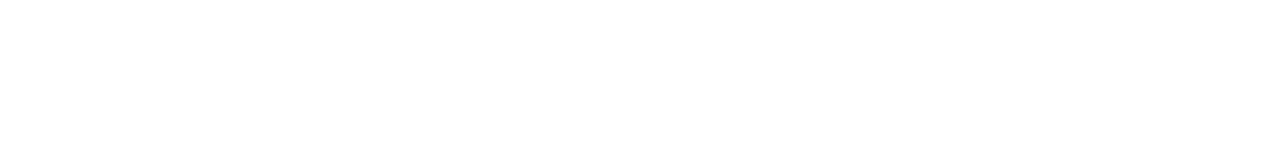
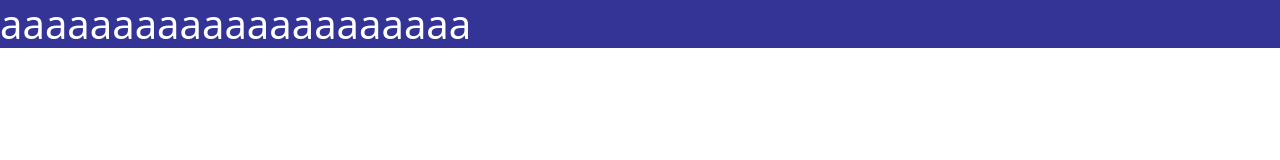
Before and after one commit to AlexMCato/worksapcevsc, a plain HTML site: page index.html in a window 1280 px wide. Drawn offline with nearby package versions, Linux system fonts and the light colour scheme.

Commit message:
syle bg-azul header

```diff
--- a/index.html
+++ b/index.html
@@ -16,11 +16,15 @@
             integrity="sha384-T3c6CoIi6uLrA9TneNEoa7RxnatzjcDSCmG1MXxSR1GAsXEV/Dwwykc2MPK8M2HN"
             crossorigin="anonymous"
         />
+        <link rel="stylesheet" href="style.css"/>
     </head>
 
     <body>
         <header>
             <!-- place navbar here -->
+            <div class="bg-azul">
+                <h1>aaaaaaaaaaaaaaaaaaaaa</h1>
+            </div>
         </header>
         <main></main>
         <footer>
```
